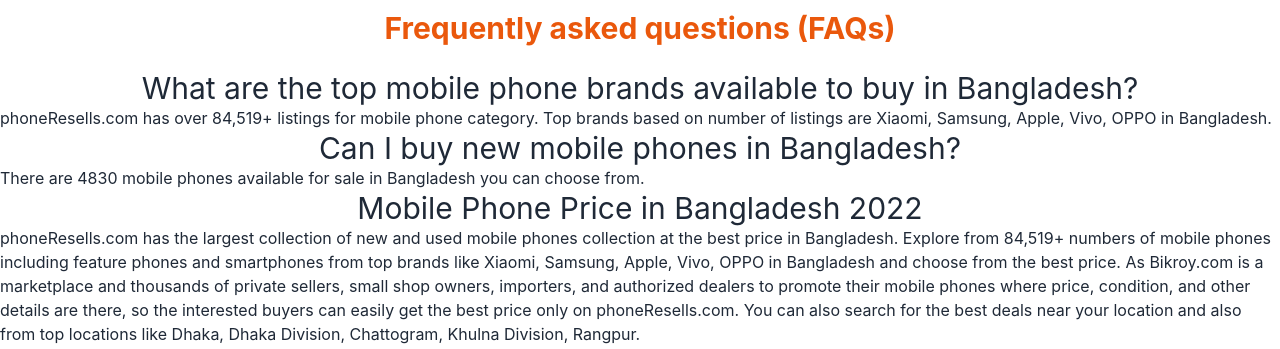
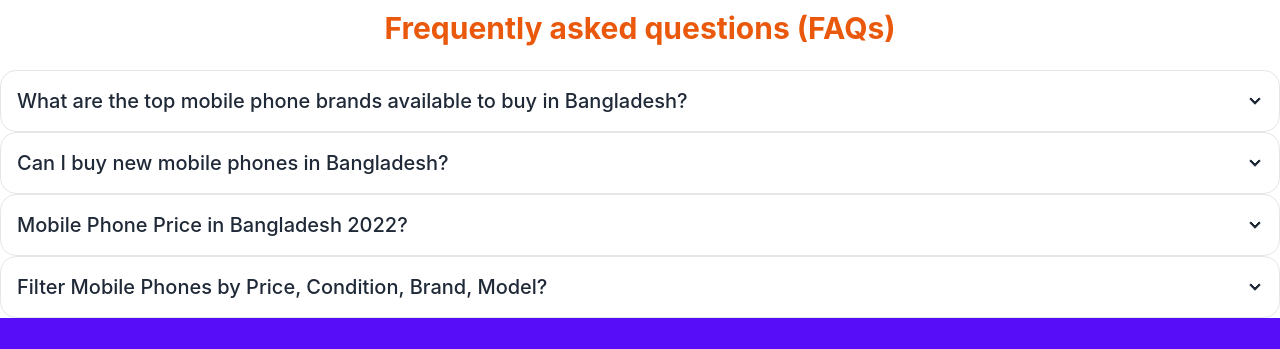
Before and after one commit to robin355/Phones-Resells, a React (Create React App) app: page / in a window 1280 px wide. Shown: the part 414-763 px from the top of the page. Built offline with nearby package versions, Linux system fonts and the light colour scheme; no server answers.

Commit message:
new accordion added

```diff
--- a/src/Pages/Home/Home/Faq/Fag.js
+++ b/src/Pages/Home/Home/Faq/Fag.js
@@ -5,24 +5,38 @@
     return (
         <div>
             <h3 className='text-center text-orange-600 font-bold text-3xl m-6'>Frequently asked questions (FAQs)</h3>
-
-            <h3 className='text-3xl text-bold text-center'>What are the top mobile phone brands available to buy in Bangladesh?</h3>
-            <p>phoneResells.com has over 84,519+ listings for mobile phone category. Top brands based on number of listings are Xiaomi, Samsung, Apple, Vivo, OPPO in Bangladesh.</p>
-
-            <h3 className='text-3xl text-bold text-center'>Can I buy new mobile phones in Bangladesh?</h3>
-
-            <p>There are 4830 mobile phones available for sale in Bangladesh you can choose from.</p>
-
-            <h3 className='text-3xl text-bold text-center'>Mobile Phone Price in Bangladesh 2022</h3>
-
-            <p> phoneResells.com has the largest collection of new and used mobile phones collection at the best price in Bangladesh. Explore from 84,519+ numbers of mobile phones including feature phones and smartphones from top brands like Xiaomi, Samsung, Apple, Vivo, OPPO in Bangladesh and choose from the best price. As Bikroy.com is a marketplace and thousands of private sellers, small shop owners, importers, and authorized dealers to promote their mobile phones where price, condition, and other details are there, so the interested buyers can easily get the best price only on phoneResells.com. You can also search for the best deals near your location and also from top locations like Dhaka, Dhaka Division, Chattogram, Khulna Division, Rangpur.</p>
-
-
-            <h3 className='text-3xl text-bold text-center'>Filter Mobile Phones by Price, Condition, Brand, Model</h3>
-
-            <p>Find the best mobile price in Bangladesh. On phoneResells.com you can narrow your searches by using filters like price, condition, brand, model, and others. Whether you are searching for a new or a used mobile phone, to get your preferred choice you can easily filter and meet your best deal over here.</p>
-
-
+            <div tabIndex={0} className="collapse collapse-arrow border border-base-300 bg-base-100 rounded-box">
+                <div className="collapse-title text-xl font-medium">
+                    What are the top mobile phone brands available to buy in Bangladesh?
+                </div>
+                <div className="collapse-content">
+                    <p>phoneResells.com has over 84,519+ listings for mobile phone category. Top brands based on number of listings are Xiaomi, Samsung, Apple, Vivo, OPPO in Bangladesh.</p>
+                </div>
+            </div>
+            <div tabIndex={0} className="collapse collapse-arrow border border-base-300 bg-base-100 rounded-box">
+                <div className="collapse-title text-xl font-medium">
+                    Can I buy new mobile phones in Bangladesh?
+                </div>
+                <div className="collapse-content">
+                    <p> There are 4830 mobile phones available for sale in Bangladesh you can choose from.</p>
+                </div>
+            </div>
+            <div tabIndex={0} className="collapse collapse-arrow border border-base-300 bg-base-100 rounded-box">
+                <div className="collapse-title text-xl font-medium">
+                    Mobile Phone Price in Bangladesh 2022?
+                </div>
+                <div className="collapse-content">
+                    <p> phoneResells.com has the largest collection of new and used mobile phones collection at the best price in Bangladesh. Explore from 84,519+ numbers of mobile phones including feature phones and smartphones from top brands like Xiaomi, Samsung, Apple, Vivo, OPPO in Bangladesh and choose from the best price. As Bikroy.com is a marketplace and thousands of private sellers, small shop owners, importers, and authorized dealers to promote their mobile phones where price, condition, and other details are there, so the interested buyers can easily get the best price only on phoneResells.com. You can also search for the best deals near your location and also from top locations like Dhaka, Dhaka Division, Chattogram, Khulna Division, Rangpur.</p>
+                </div>
+            </div>
+            <div tabIndex={0} className="collapse collapse-arrow border border-base-300 bg-base-100 rounded-box">
+                <div className="collapse-title text-xl font-medium">
+                    Filter Mobile Phones by Price, Condition, Brand, Model?
+                </div>
+                <div className="collapse-content">
+                    <p> Find the best mobile price in Bangladesh. On phoneResells.com you can narrow your searches by using filters like price, condition, brand, model, and others. Whether you are searching for a new or a used mobile phone, to get your preferred choice you can easily filter and meet your best deal over here.</p>
+                </div>
+            </div>
 
         </div>
     );
```
